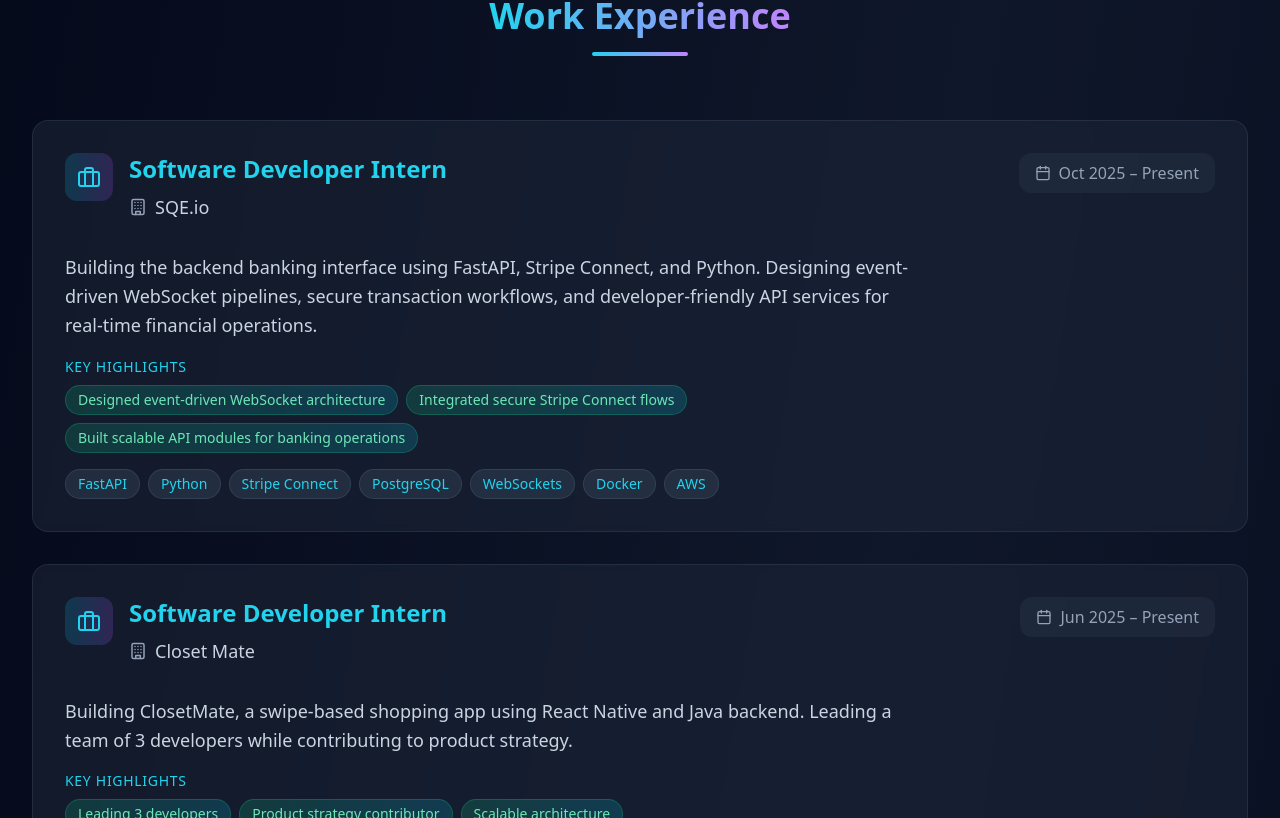
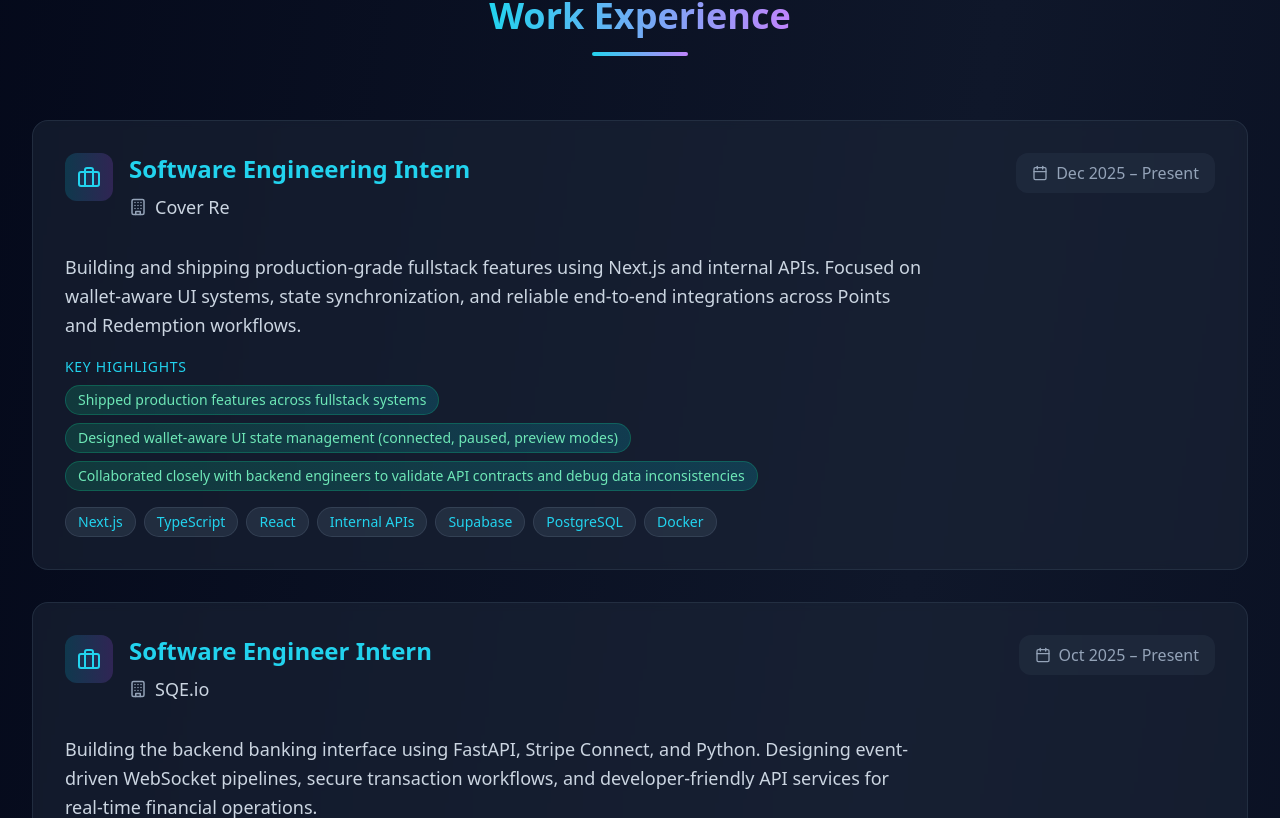
Before and after one commit to Labheshm21/portfolio, a React (Vite) app: page / in a window 1280 px wide. Shown: the part 1802-2620 px from the top of the page. Built offline with nearby package versions, Linux system fonts and the light colour scheme.

Commit message:
new position chnage

```diff
--- a/src/App.tsx
+++ b/src/App.tsx
@@ -54,7 +54,23 @@ function App() {
 
   const experiences = [
     {
-  title: "Software Developer Intern",
+  title: "Software Engineering Intern",
+  company: "Cover Re",
+  period: "Dec 2025 – Present",
+  description: "Building and shipping production-grade fullstack features using Next.js and internal APIs. Focused on wallet-aware UI systems, state synchronization, and reliable end-to-end integrations across Points and Redemption workflows.",
+  technologies: ["Next.js", "TypeScript", "React", "Internal APIs", "Supabase", "PostgreSQL", "Docker"],
+  highlights: [
+    "Shipped production features across fullstack systems",
+    "Designed wallet-aware UI state management (connected, paused, preview modes)",
+    "Collaborated closely with backend engineers to validate API contracts and debug data inconsistencies"
+  ]
+}
+,
+
+
+
+    {
+  title: "Software Engineer Intern",
   company: "SQE.io",
   period: "Oct 2025 – Present",
   description: "Building the backend banking interface using FastAPI, Stripe Connect, and Python. Designing event-driven WebSocket pipelines, secure transaction workflows, and developer-friendly API services for real-time financial operations.",
@@ -67,9 +83,9 @@ function App() {
 },
 
     {
-      title: "Software Developer Intern",
+      title: "Software Engineer Intern",
       company: "Closet Mate",
-      period: "Jun 2025 – Present",
+      period: "Jun 2025 – Dec 2025",
       description: "Building ClosetMate, a swipe-based shopping app using React Native and Java backend. Leading a team of 3 developers while contributing to product strategy.",
       technologies: ["React Native", "Java", "PostgreSQL", "AWS Lambda", "Docker"],
       highlights: ["Leading 3 developers", "Product strategy contributor", "Scalable architecture"]
```
